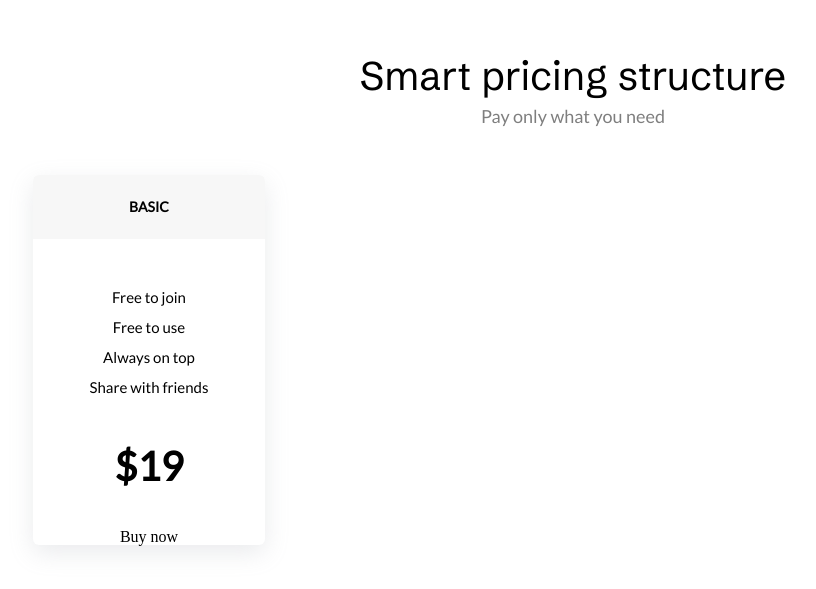
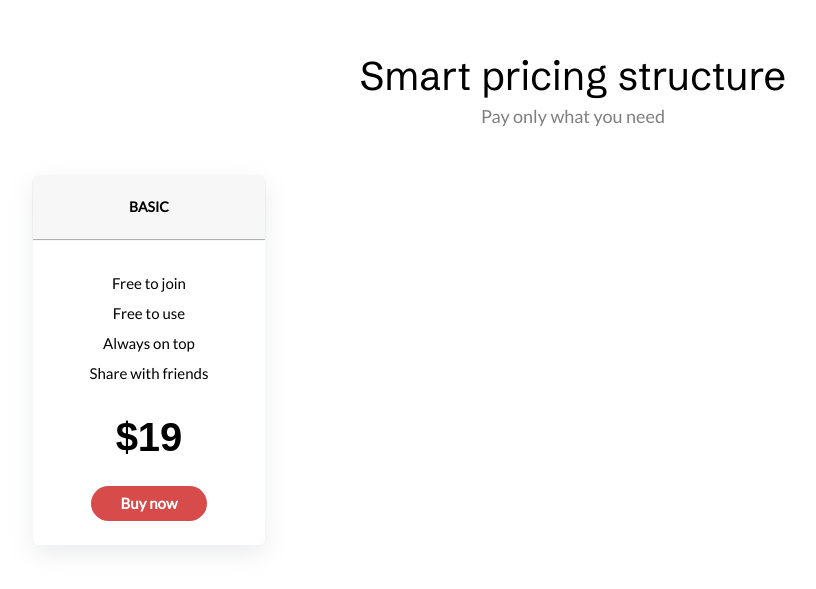
Before and after one commit to lukajincharadze/Landing-page-concept, a plain HTML site: page index.html in a window 1280 px wide. Shown: the part 1101-1690 px from the top of the page, without its empty margins (67-883 px from the left). Drawn offline with Linux system fonts and the light colour scheme.

Commit message:
Update style.css

```diff
--- a/css/style.css
+++ b/css/style.css
@@ -217,7 +217,7 @@
   font-weight: bold;
   font-family: "Lato", sans-serif;
   text-transform: uppercase;
-
+  box-shadow: 0px 1px 1px 0px  rgba(0, 0, 0, 0.35);
 }
 
 .section2-h3 {
@@ -235,7 +235,24 @@
 .nintheendollar {
   font-size: 40px;
   font-weight: bold;
+  font-family: sans-serif;
+}
+
+.section2button {
+  display: flex;
+  align-items: center;
+  justify-content: center;
+  background-color: #D84B4B;
+  padding: 10px 30px;
+  border-radius: 30px;
+  margin-bottom: 24px;
+}
+
+.section2button p {
+  color: #fff;
   font-family: "Lato", sans-serif;
+  font-weight: bold;
+  font-size: 15px;
 }
 
 
@@ -249,6 +266,4 @@
 
 
 
-
-
 /* END SECTION 2 */
```
